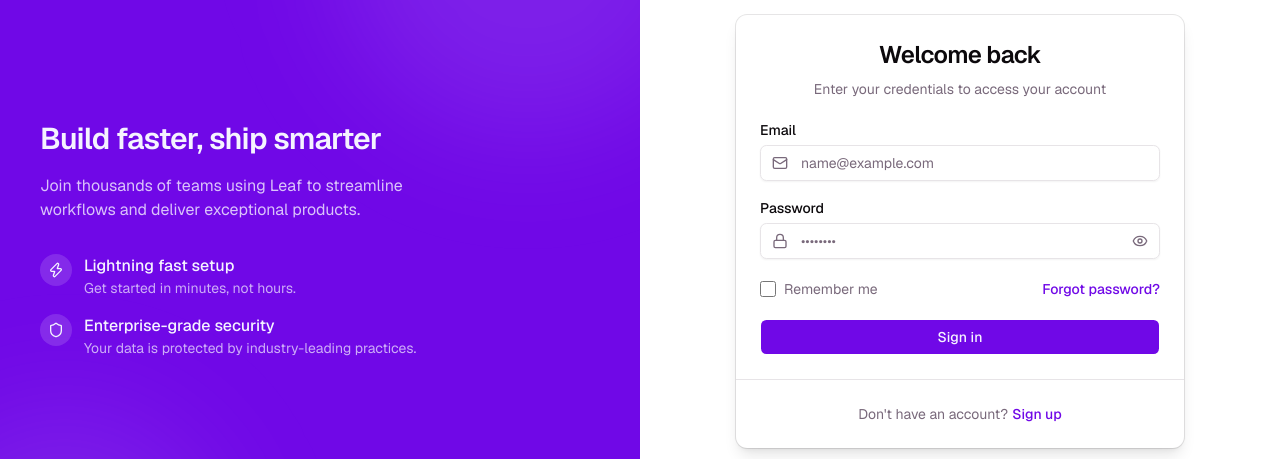
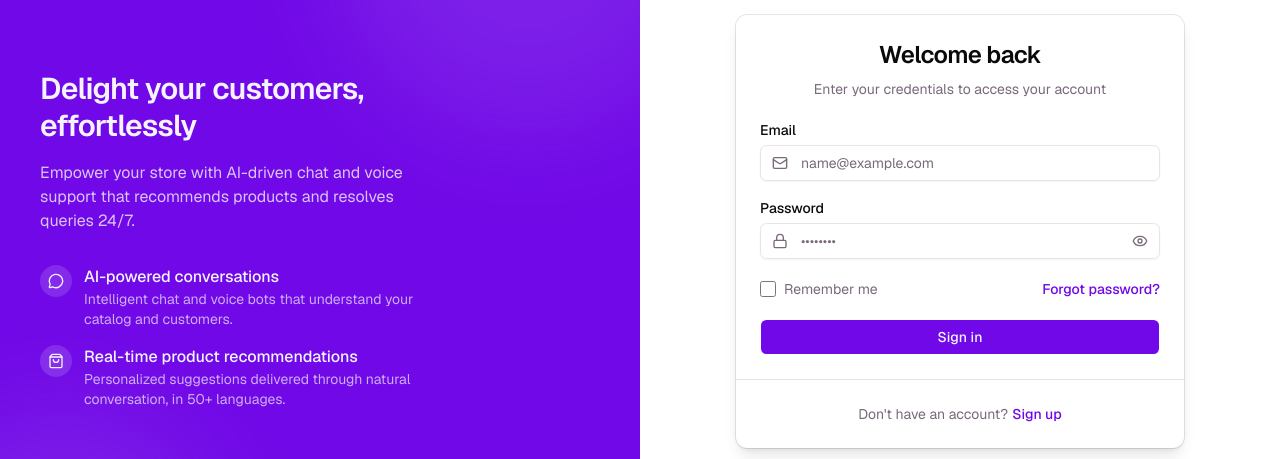
Before and after one commit to aliraza5490/leaf-v1, a Next.js app in the folder frontend/: page /auth/login in a window 1280 px wide. Shown: the part 169-628 px from the top of the page. Built offline with nearby package versions, Linux system fonts and the light colour scheme; no server answers.

Commit message:
feat: update auth branding and redirect login to dashboard

```diff
--- a/frontend/app/auth/layout.tsx
+++ b/frontend/app/auth/layout.tsx
@@ -1,5 +1,6 @@
 import type { ReactNode } from "react";
-import { Leaf, Shield, Zap } from "lucide-react";
+import Link from "next/link";
+import { Leaf, MessageCircle, ShoppingBag } from "lucide-react";
 import { ThemeCustomizer } from "@/components/theme-customizer";
 
 export default function AuthLayout({ children }: { children: ReactNode }) {
@@ -12,42 +13,42 @@ export default function AuthLayout({ children }: { children: ReactNode }) {
         <div className="absolute -right-20 -top-20 h-96 w-96 rounded-full bg-primary-foreground/10 blur-3xl" />
         <div className="absolute -bottom-24 -left-24 h-80 w-80 rounded-full bg-primary-foreground/10 blur-3xl" />
 
-        <div className="relative z-10 flex items-center gap-2 text-lg font-semibold">
+        <Link href="/" className="relative z-10 flex items-center gap-2 text-lg font-semibold">
           <div className="flex h-9 w-9 items-center justify-center rounded-xl bg-primary-foreground/20 backdrop-blur-sm">
             <Leaf className="h-5 w-5" />
           </div>
           Leaf
-        </div>
+        </Link>
 
         <div className="relative z-10 max-w-sm">
           <h2 className="text-3xl font-semibold leading-tight tracking-tight">
-            Build faster, ship smarter
+            Delight your customers, effortlessly
           </h2>
           <p className="mt-4 text-base text-primary-foreground/80">
-            Join thousands of teams using Leaf to streamline workflows and
-            deliver exceptional products.
+            Empower your store with AI-driven chat and voice support that
+            recommends products and resolves queries 24/7.
           </p>
 
           <div className="mt-8 space-y-4">
             <div className="flex items-start gap-3">
               <div className="flex h-8 w-8 shrink-0 items-center justify-center rounded-full bg-primary-foreground/15">
-                <Zap className="h-4 w-4" />
+                <MessageCircle className="h-4 w-4" />
               </div>
               <div>
-                <p className="font-medium">Lightning fast setup</p>
+                <p className="font-medium">AI-powered conversations</p>
                 <p className="text-sm text-primary-foreground/70">
-                  Get started in minutes, not hours.
+                  Intelligent chat and voice bots that understand your catalog and customers.
                 </p>
               </div>
             </div>
             <div className="flex items-start gap-3">
               <div className="flex h-8 w-8 shrink-0 items-center justify-center rounded-full bg-primary-foreground/15">
-                <Shield className="h-4 w-4" />
+                <ShoppingBag className="h-4 w-4" />
               </div>
               <div>
-                <p className="font-medium">Enterprise-grade security</p>
+                <p className="font-medium">Real-time product recommendations</p>
                 <p className="text-sm text-primary-foreground/70">
-                  Your data is protected by industry-leading practices.
+                  Personalized suggestions delivered through natural conversation, in 50+ languages.
                 </p>
               </div>
             </div>
@@ -62,12 +63,12 @@ export default function AuthLayout({ children }: { children: ReactNode }) {
       {/* Form panel */}
       <div className="relative flex flex-col items-center justify-center p-6 md:p-10">
         {/* Mobile-only logo */}
-        <div className="absolute left-6 top-6 flex items-center gap-2 text-lg font-semibold text-primary lg:hidden">
+        <Link href="/" className="absolute left-6 top-6 flex items-center gap-2 text-lg font-semibold text-primary lg:hidden">
           <div className="flex h-8 w-8 items-center justify-center rounded-xl bg-primary/10">
             <Leaf className="h-4 w-4" />
           </div>
           Leaf
-        </div>
+        </Link>
         <div className="absolute right-4 top-4">
           <ThemeCustomizer />
         </div>
--- a/frontend/app/auth/login/page.tsx
+++ b/frontend/app/auth/login/page.tsx
@@ -48,7 +48,7 @@ export default function LoginPage() {
     try {
       await login(values);
       toast.success("Logged in successfully");
-      router.push("/");
+      router.push("/dashboard");
     } catch (error) {
       const message =
         error instanceof Error ? error.message : "An unexpected error occurred";
```
